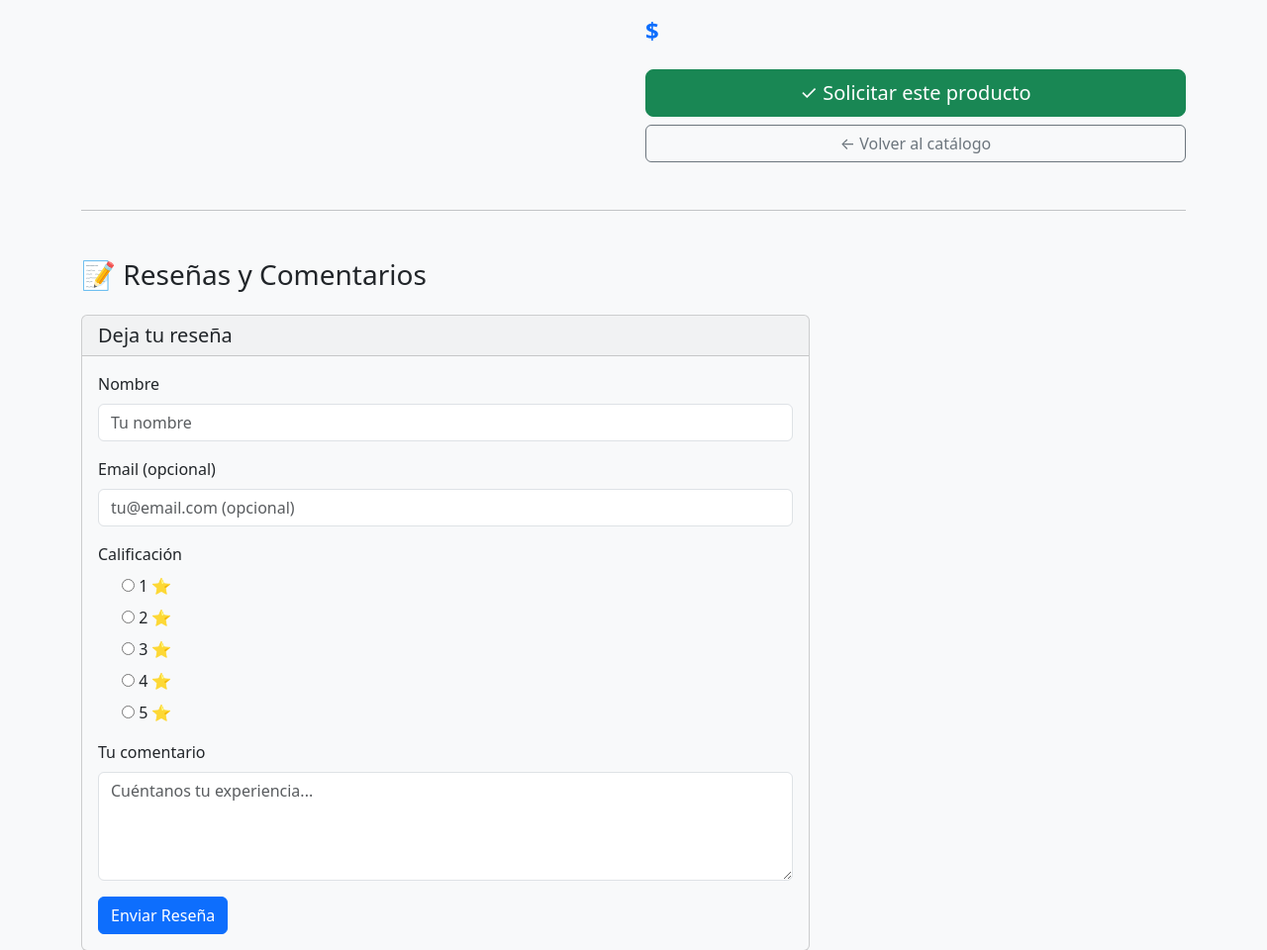
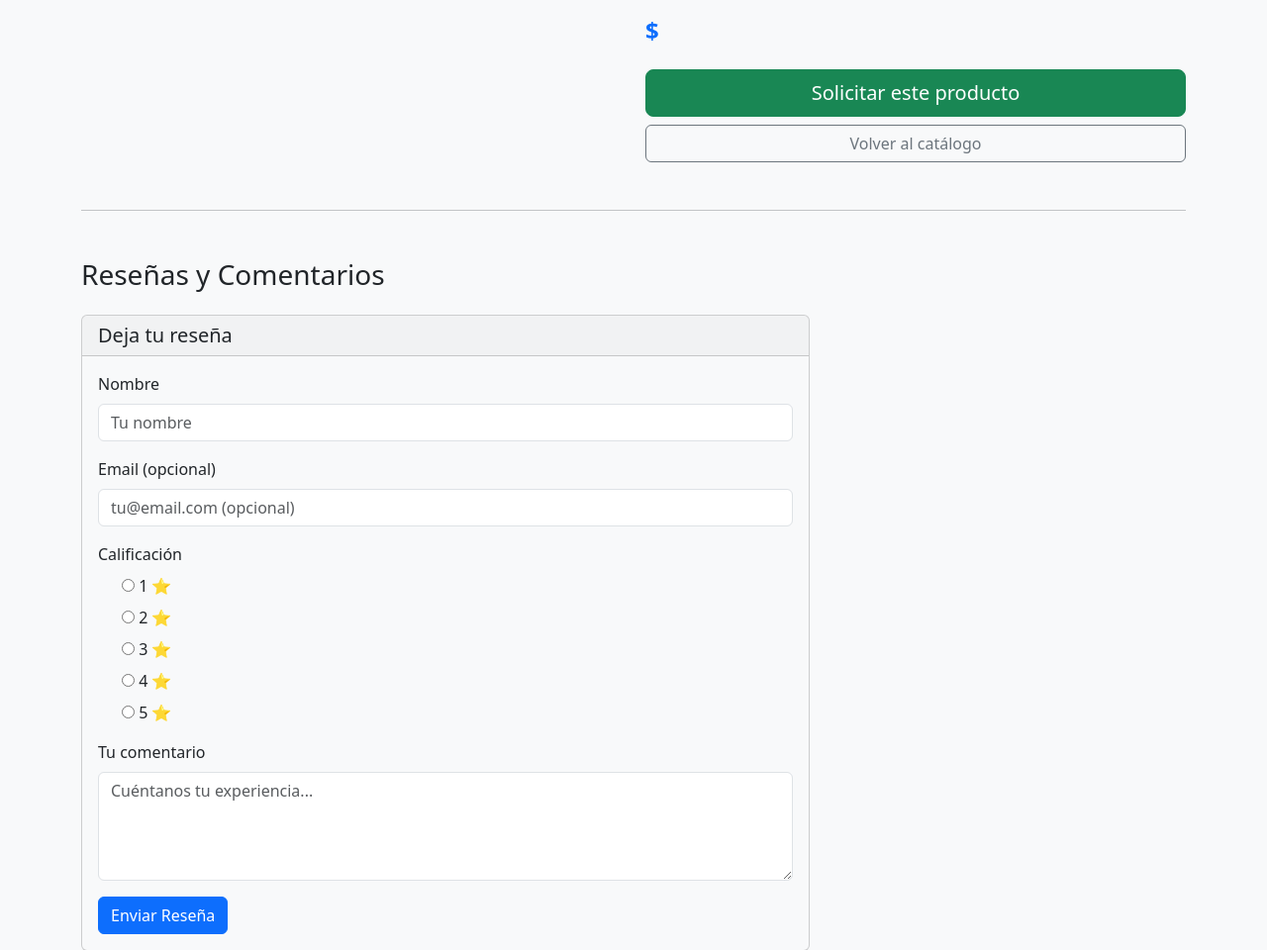
Before and after one commit to Roberto-Alfaro/TiendaAnime, a Django app: template templates/detalle_producto.html in a window 1280 px wide. Shown: the part 111-1071 px from the top of the page at 99% size. Run offline with Django 5.2, Linux system fonts and the light colour scheme; the template is opened without the code that fills it: values that come from a table or form of the project are taken from there, others are empty; some libraries are stand-ins or nearby versions.

Commit message:
Update detalle_producto.html

```diff
--- a/templates/detalle_producto.html
+++ b/templates/detalle_producto.html
@@ -38,10 +38,10 @@
 
         <div class="d-grid gap-2 mt-4">
             <a href="{% url 'solicitar_producto' producto.id %}" class="btn btn-success btn-lg">
-                ✓ Solicitar este producto
+                 Solicitar este producto
             </a>
             <a href="{% url 'catalogo' %}" class="btn btn-outline-secondary">
-                ← Volver al catálogo
+                 Volver al catálogo
             </a>
         </div>
     </div>
@@ -51,7 +51,7 @@
 
 <div class="row">
     <div class="col-md-8">
-        <h3 class="mb-4">📝 Reseñas y Comentarios</h3>
+        <h3 class="mb-4">Reseñas y Comentarios</h3>
 
         <div class="card mb-4 bg-light">
             <div class="card-header">
```
